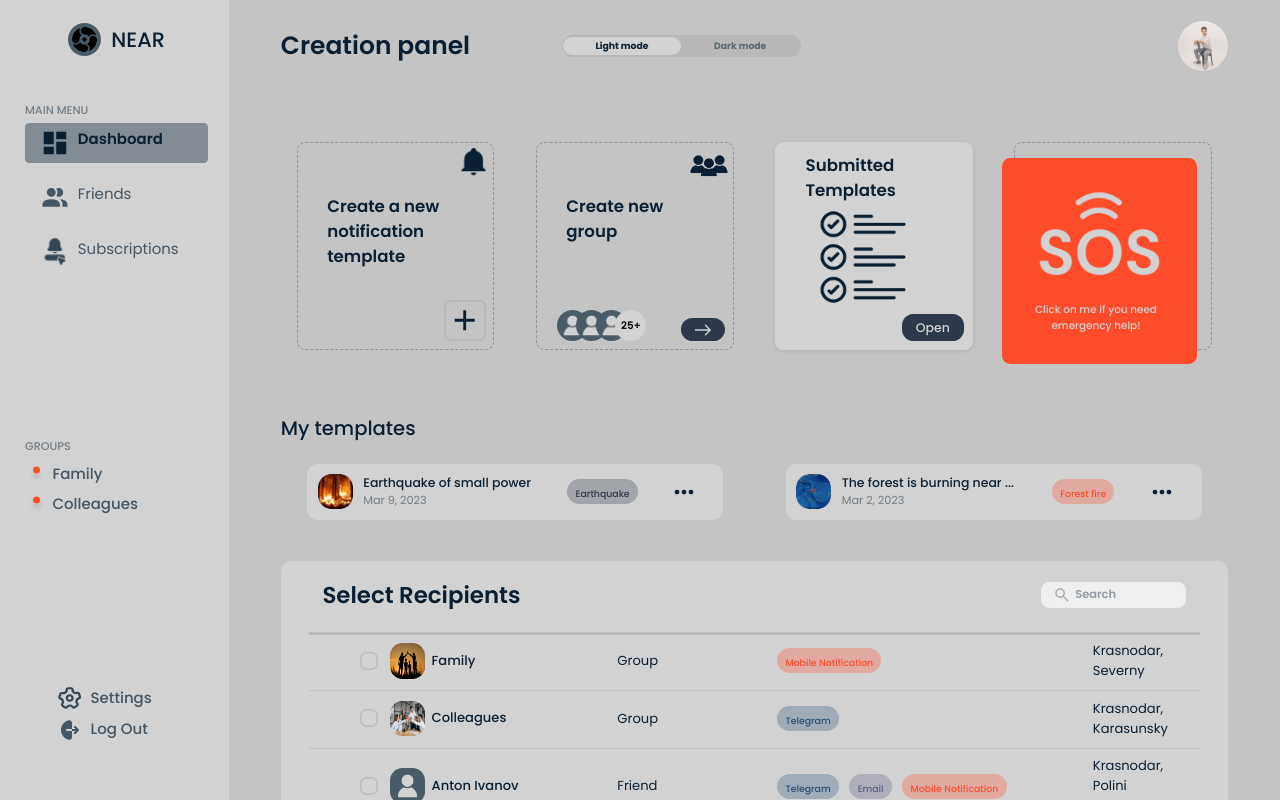
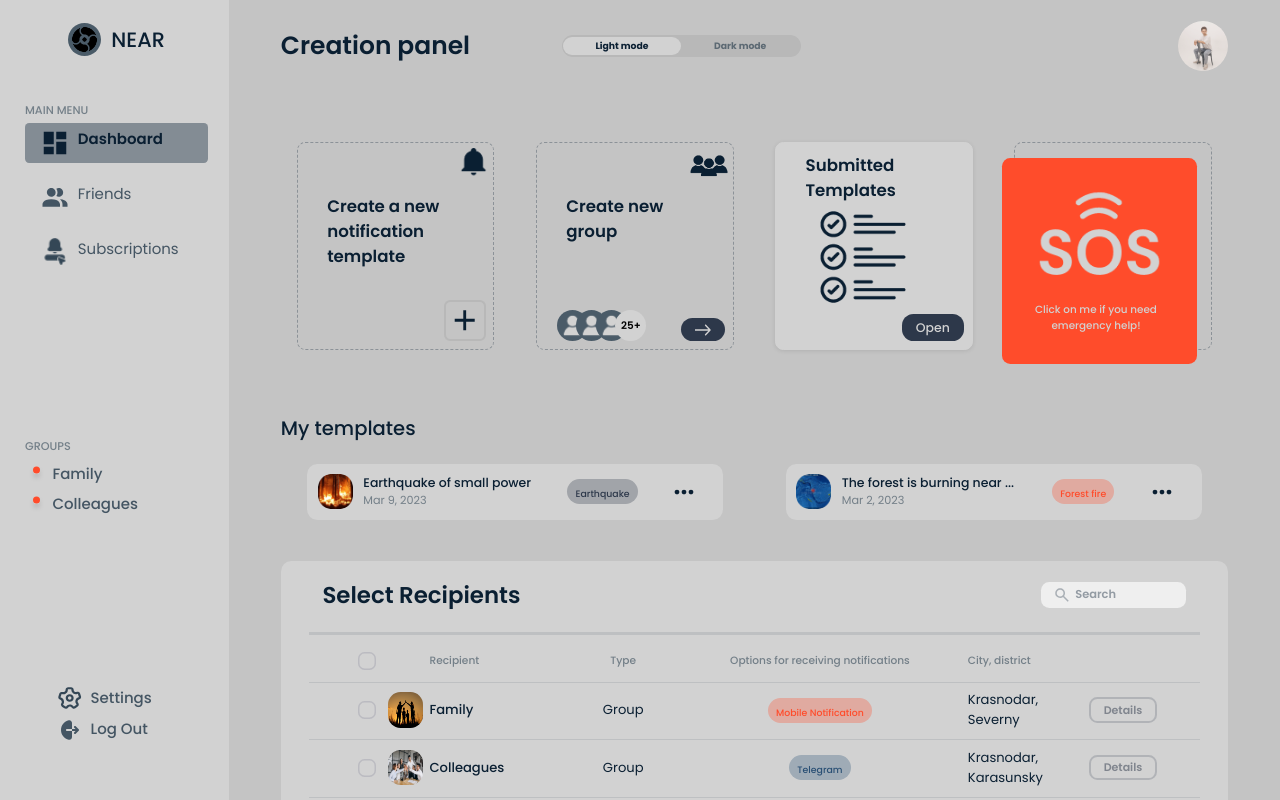
Before and after one commit to mattakvshi/NEAR-frontend, a React (Create React App) app: page /NEAR-frontend/mattakvshi in a window 1280 px wide. Built offline with nearby package versions, Linux system fonts and the light colour scheme.

Commit message:
make up checkboxes and all selected

```diff
--- a/src/components/LogIn-SingUp/CheckBoxComponent/CheckBoxComponent.jsx
+++ b/src/components/LogIn-SingUp/CheckBoxComponent/CheckBoxComponent.jsx
@@ -1,17 +1,24 @@
 import './checkBoxComponent.css';
 
-import React, { useState } from 'react';
+import React, { useEffect, useState } from 'react';
 
-export default function CheckBoxComponent({ id }) {
+export default function CheckBoxComponent({ isCheckedAll, name, id }) {
 	const [isChecked, setIsChecked] = useState(false);
+
+	useEffect(() => {
+		if (isCheckedAll) setIsChecked(true);
+		else setIsChecked(false);
+	}, [isCheckedAll]);
 
 	const handleChange = () => {
 		setIsChecked(!isChecked);
 	};
+
 	return (
 		<label className={`checkbox ${isChecked ? 'checked' : ''}`}>
 			<input
 				type='checkbox'
+				name={name}
 				id={id}
 				onChange={handleChange}
 				checked={isChecked}
--- a/src/components/MainAppComponents/DashboardComponents/RecipientsItem/RecipientsItem.jsx
+++ b/src/components/MainAppComponents/DashboardComponents/RecipientsItem/RecipientsItem.jsx
@@ -6,6 +6,7 @@ import { notificationsType } from '../../../../helpers/NotificationsType';
 import SmallDivider from '../../SmallDivider/SmallDivider';
 import OptionsItem from '../OptionsItem/OptionsItem';
 import CheckBoxComponent from '../../../LogIn-SingUp/CheckBoxComponent/CheckBoxComponent';
+import { Link } from 'react-router-dom';
 
 const RecipientsItem = ({
 	id,
@@ -15,6 +16,7 @@ const RecipientsItem = ({
 	notificationOptions,
 	city,
 	district,
+	isCheckedAll,
 }) => {
 	const currentOptionsList = () => {
 		return notificationsType.filter(type =>
@@ -30,7 +32,11 @@ const RecipientsItem = ({
 				<div className='recipient-item-column column-width-type2'>
 					<div className='recipient-item-row'>
 						<div className='recipient-item-column-center column-width-type4'>
-							<CheckBoxComponent id={id} />
+							<CheckBoxComponent
+								isCheckedAll={isCheckedAll}
+								name={'openForAllSelected'}
+								id={id}
+							/>
 						</div>
 						<div className='recipient-item-column column-width-type4'>
 							<img
@@ -44,10 +50,10 @@ const RecipientsItem = ({
 						</div>
 					</div>
 				</div>
-				<div className='recipient-item-column column-width-type1'>
+				<div className='recipient-item-column-center column-width-type1'>
 					<div className='recipient-text-regular'>{type}</div>
 				</div>
-				<div className='recipient-item-column column-width-type3'>
+				<div className='recipient-item-column-center column-width-type3'>
 					<ul className='notification-options-list'>
 						{currentOptionsList().map(option => {
 							return (
@@ -61,10 +67,15 @@ const RecipientsItem = ({
 						})}
 					</ul>
 				</div>
-				<div className='recipient-item-column column-width-type1'>
+				<div className='recipient-item-column-center column-width-type1'>
 					<div className='recipient-text-regular'>
 						{city}, {district}
 					</div>
+				</div>
+				<div className='recipient-item-column column-width-type1'>
+					<Link to='' className='recipient-btn' id={id}>
+						<span className='recipient-btn-text'>Details</span>
+					</Link>
 				</div>
 			</ListLine>
 			<SmallDivider />
--- a/src/components/MainAppComponents/DashboardComponents/RecipientsItem/recipientsItem.css
+++ b/src/components/MainAppComponents/DashboardComponents/RecipientsItem/recipientsItem.css
@@ -1,5 +1,5 @@
 .column-width-type1 {
-	width: calc(var(--index) * 4.5);
+	width: calc(var(--index) * 4.7);
 }
 
 .column-width-type2 {
@@ -59,3 +59,21 @@
 	flex-direction: row;
 	column-gap: calc(var(--index) * 0.5);
 }
+
+.recipient-btn {
+	display: flex;
+	justify-content: center;
+	align-items: center;
+
+	width: calc(var(--index) * 3.3);
+
+	padding: calc(var(--index) * 0.1) calc(var(--index) * 0.1);
+	border: var(--text-color-medium-dark20) calc(var(--index) * 0.1) solid;
+	border-radius: calc(var(--index) * 0.4);
+}
+
+.recipient-btn-text {
+	color: var(--text-color-medium-dark50);
+	font-size: calc(var(--index) * 0.53);
+	font-weight: 600;
+}
--- a/src/components/MainAppComponents/DashboardComponents/SelectRecipientsList/SelectRecipientsList.jsx
+++ b/src/components/MainAppComponents/DashboardComponents/SelectRecipientsList/SelectRecipientsList.jsx
@@ -4,6 +4,8 @@ import { usersInfo } from '../../../../helpers/UsersInfo';
 import RecipientsItem from '../RecipientsItem/RecipientsItem';
 import ListLine from '../../ListLine/ListLine';
 import SmallDivider from '../../SmallDivider/SmallDivider';
+//import CheckBoxComponent from '../../../LogIn-SingUp/CheckBoxComponent/CheckBoxComponent';
+import { useState } from 'react';
 
 const SelectRecipientsList = ({ groups, friends }) => {
 	const userInfoDTO = () => {
@@ -55,9 +57,91 @@ const SelectRecipientsList = ({ groups, friends }) => {
 
 	//console.log(currentFriendsList());
 
+	const [isCheckedAll, setIsCheckedAll] = useState(false);
+
+	const handleSelectAll = e => {
+		setIsCheckedAll(e.target.checked);
+
+		// Установите свойство checked всех дочерних флажков с именем openForAllSelected в соответствии со значением флажка Выбрать все
+		document
+			.querySelectorAll('input[type="checkbox"][name="openForAllSelected"]')
+			.forEach(checkbox => {
+				checkbox.checked = e.target.checked;
+			});
+	};
+
 	return (
 		<div className='select-recipients-wrapper'>
-			<div className='list-header'></div>
+			{/* Шапка списка выбора */}
+			<div className='list-header'>
+				{/* Многие классы шапки кроме классов текста прописаны в recipientsItem.css*/}
+				<div className='recipient-item-column column-width-type2'>
+					<div className='recipient-item-row'>
+						<div className='recipient-item-column-center column-width-type4'>
+							<label className={`checkbox ${isCheckedAll ? 'checked' : ''}`}>
+								<input
+									type='checkbox'
+									name='all'
+									id='all'
+									onChange={handleSelectAll}
+									checked={isCheckedAll}
+								/>
+								<svg viewBox='0 0 21 18'>
+									<symbol
+										id={`${'all'}tick-path`}
+										viewBox='0 0 21 18'
+										xmlns='http://www.w3.org/2000/svg'
+									>
+										<path
+											d='M5.22003 7.26C5.72003 7.76 7.57 9.7 8.67 11.45C12.2 6.05 15.65 3.5 19.19 1.69'
+											fill='none'
+											strokeWidth='2.25'
+											strokeLinecap='round'
+											strokeLinejoin='round'
+										/>
+									</symbol>
+									<defs>
+										<mask id={`${'all'}tick`}>
+											<use className='tick mask' href={`#${'all'}tick-path`} />
+										</mask>
+									</defs>
+									<use
+										className='tick'
+										href={`#${'all'}tick-path`}
+										stroke='currentColor'
+									/>
+									<path
+										fill='white'
+										mask={`url(#${'all'}tick)`}
+										d='M18 9C18 10.4464 17.9036 11.8929 17.7589 13.1464C17.5179 15.6054 15.6054 17.5179 13.1625 17.7589C11.8929 17.9036 10.4464 18 9 18C7.55357 18 6.10714 17.9036 4.85357 17.7589C2.39464 17.5179 0.498214 15.6054 0.241071 13.1464C0.0964286 11.8929 0 10.4464 0 9C0 7.55357 0.0964286 6.10714 0.241071 4.8375C0.498214 2.39464 2.39464 0.482143 4.85357 0.241071C6.10714 0.0964286 7.55357 0 9 0C10.4464 0 11.8929 0.0964286 13.1625 0.241071C15.6054 0.482143 17.5179 2.39464 17.7589 4.8375C17.9036 6.10714 18 7.55357 18 9Z'
+									/>
+								</svg>
+								<svg className='lines' viewBox='0 0 11 11'>
+									<path d='M5.88086 5.89441L9.53504 4.26746' />
+									<path d='M5.5274 8.78838L9.45391 9.55161' />
+									<path d='M3.49371 4.22065L5.55387 0.79198' />
+								</svg>
+							</label>
+						</div>
+						<div className='recipient-item-column-center column-width-type4'></div>
+						<div className='recipient-item-column column-width-type1'>
+							<div className='recipient-list-header-text'>Recipient</div>
+						</div>
+					</div>
+				</div>
+				<div className='recipient-item-column-center column-width-type1'>
+					<div className='recipient-list-header-text'>Type</div>
+				</div>
+				<div className='recipient-item-column-center column-width-type3'>
+					<div className='recipient-list-header-text'>
+						Options for receiving notifications
+					</div>
+				</div>
+				<div className='recipient-item-column column-width-type1'>
+					<div className='recipient-list-header-text'>City, district</div>
+				</div>
+				<div className='recipient-item-column column-width-type1'></div>
+			</div>
 			<SmallDivider />
 			<ul>
 				{/* Groups */}
@@ -79,6 +163,7 @@ const SelectRecipientsList = ({ groups, friends }) => {
 								notificationOptions={group.notificationOptions}
 								city={group.city}
 								district={group.district}
+								isCheckedAll={isCheckedAll}
 							/>
 						);
 					})
@@ -103,6 +188,7 @@ const SelectRecipientsList = ({ groups, friends }) => {
 								notificationOptions={friend.notificationOptions}
 								city={friend.city}
 								district={friend.district}
+								isCheckedAll={isCheckedAll}
 							/>
 						);
 					})
--- a/src/components/MainAppComponents/DashboardComponents/SelectRecipientsList/selectRecipientsList.css
+++ b/src/components/MainAppComponents/DashboardComponents/SelectRecipientsList/selectRecipientsList.css
@@ -0,0 +1,16 @@
+.list-header {
+	display: flex;
+	flex-direction: row;
+	justify-content: space-between;
+
+	width: 100%;
+
+	padding: calc(var(--index) * 1) calc(var(--index) * 2)
+		calc(var(--index) * 0.5);
+}
+
+.recipient-list-header-text {
+	color: var(--text-color-light-dark60);
+	font-size: calc(var(--index) * 0.51);
+	font-weight: 500;
+}
--- a/src/pages/LogIn-SinUp-Pages/LogInAccount.js
+++ b/src/pages/LogIn-SinUp-Pages/LogInAccount.js
@@ -55,7 +55,10 @@ const LogInAccount = ({ AccLogImg, logoImg }) => {
 							</div>
 							<div className='lif-check-row'>
 								<div className='box-and-p-row'>
-									<CheckBoxComponent id={'accountLogIn'} />
+									<CheckBoxComponent
+										name={'accountLogIn'}
+										id={'accountLogIn'}
+									/>
 									<p className='custom-checkbox__label'>Remember me</p>
 								</div>
 								<div>
--- a/src/pages/LogIn-SinUp-Pages/LogInCommunity.js
+++ b/src/pages/LogIn-SinUp-Pages/LogInCommunity.js
@@ -56,7 +56,10 @@ const LogInCommunity = ({ CommLogImg, logoImg }) => {
 							</div>
 							<div className='lif-check-row'>
 								<div className='box-and-p-row'>
-									<CheckBoxComponent id={'communityLogIn'} />
+									<CheckBoxComponent
+										name={'communityLogIn'}
+										id={'communityLogIn'}
+									/>
 									<p className='custom-checkbox__label'>Remember me</p>
 								</div>
 								<div>
--- a/src/style/main.css
+++ b/src/style/main.css
@@ -21,6 +21,8 @@
 
 	--text-color-medium-dark: #2d384a;
 	--text-color-medium-dark90: rgba(45, 56, 74, 0.9);
+	--text-color-medium-dark50: rgba(45, 56, 74, 0.5);
+	--text-color-medium-dark20: rgba(45, 56, 74, 0.2);
 
 	--text-color-light-dark: #344756;
 	--text-color-light-dark50: rgba(52, 71, 86, 0.5);
@@ -58,6 +60,10 @@ body {
 
 main {
 	width: 100%;
+}
+
+.c-scrollbar {
+	z-index: 999;
 }
 
 .wrapper {
```
Also changed, not shown: src/pages/Landing.js (+23 -23 lines).
